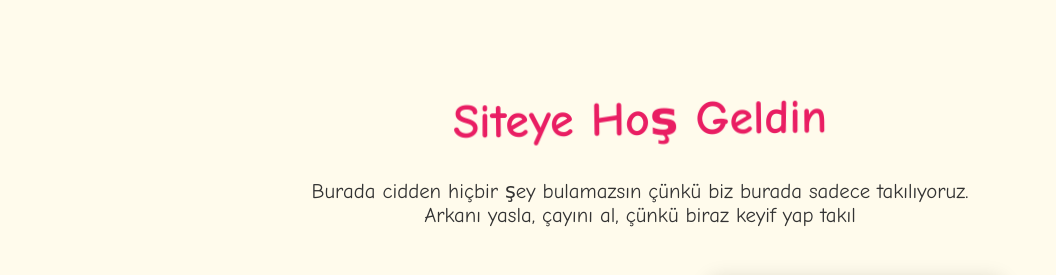
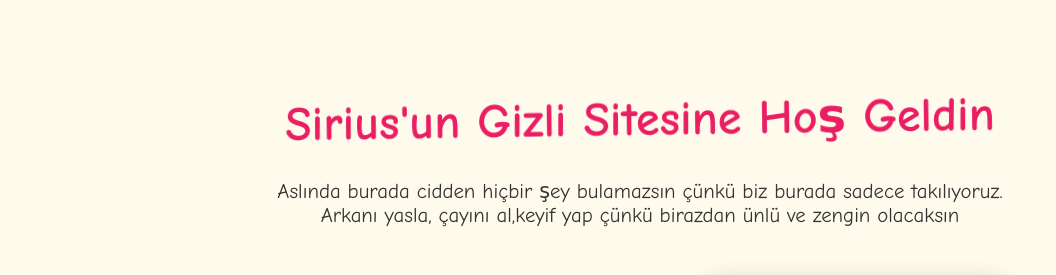
Before and after one commit to aganaber111/Sirius, a plain HTML site: page index.html in a window 1280 px wide. Shown: the top 275 px of the page, without its empty margins (0-1056 px from the left). Drawn offline with Linux system fonts and the light colour scheme; grey boxes are pictures that could not be loaded.

Commit message:
Update index.html

```diff
--- a/index.html
+++ b/index.html
@@ -73,8 +73,8 @@
 </head>
 <body>
 
-  <h1>Siteye Hoş Geldin</h1>
-  <p>Burada cidden hiçbir şey bulamazsın çünkü biz burada sadece takılıyoruz.<br>Arkanı yasla, çayını al, çünkü biraz keyif yap takıl</p>
+  <h1>Sirius'un Gizli Sitesine Hoş Geldin</h1>
+  <p>Aslında burada cidden hiçbir şey bulamazsın çünkü biz burada sadece takılıyoruz.<br>Arkanı yasla, çayını al,keyif yap çünkü birazdan ünlü ve zengin olacaksın</p>
 
   <button class="btn" onclick="alert('Yok knk öyle bir şey 😅')">Buna tıklarsan Sirius'un bütün hesapları senin olacak</button>
 
```
